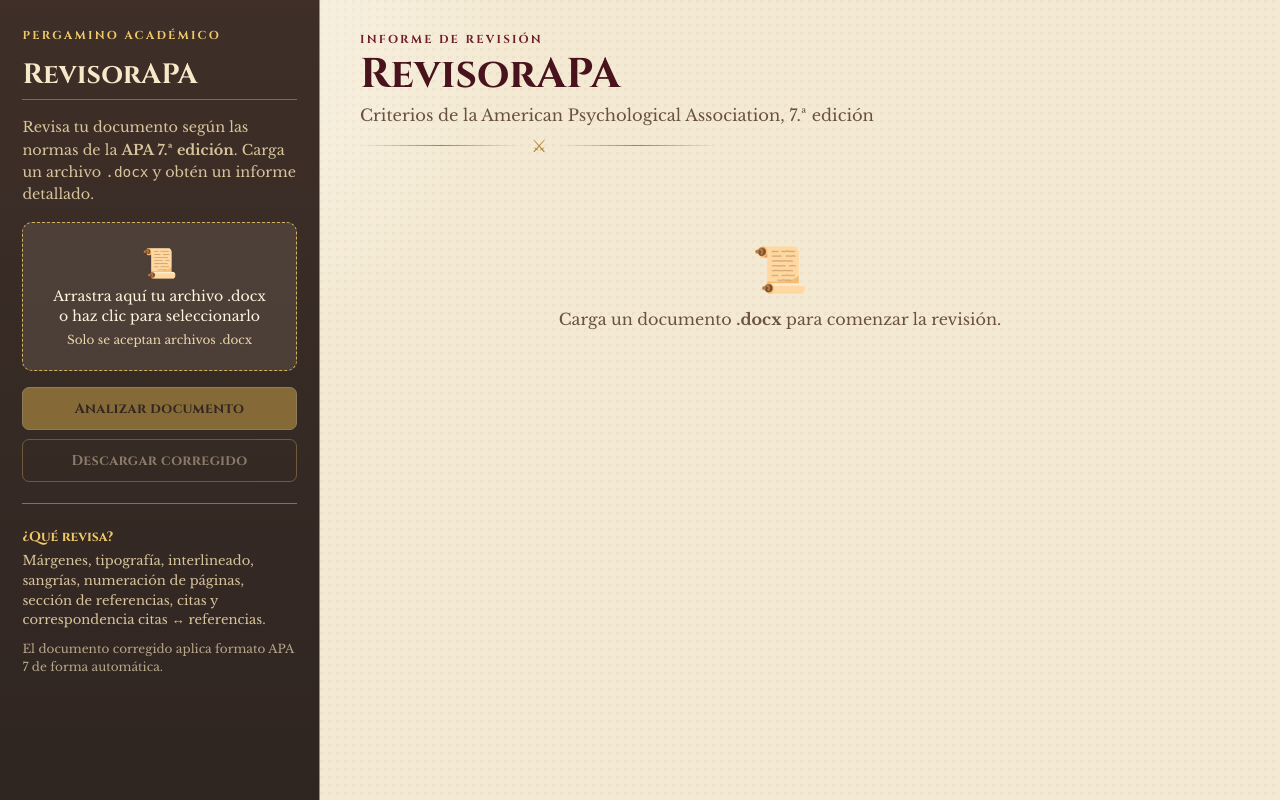
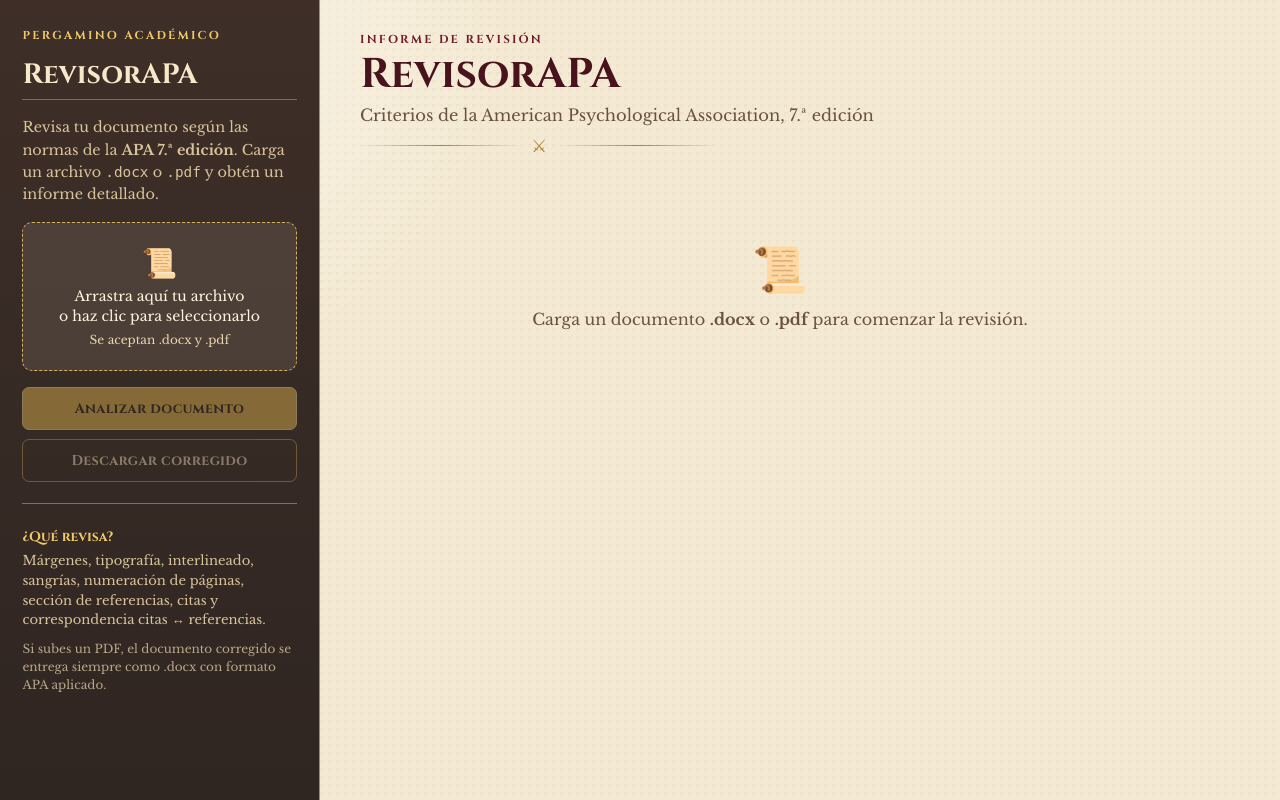
Before and after one commit to Raphyton616/revisor-apa, a FastAPI app: page / in a window 1280 px wide. Run offline with FastAPI, Linux system fonts and the light colour scheme.

Commit message:
Update index.html

```diff
--- a/templates/index.html
+++ b/templates/index.html
@@ -18,14 +18,14 @@
         <h1 class="sidebar-title">RevisorAPA</h1>
         <p class="sidebar-desc">
           Revisa tu documento según las normas de la <strong>APA 7.ª edición</strong>.
-          Carga un archivo <code>.docx</code> y obtén un informe detallado.
+          Carga un archivo <code>.docx</code> o <code>.pdf</code> y obtén un informe detallado.
         </p>
 
         <label class="upload-zone" id="uploadZone" for="fileInput">
           <div class="upload-icon">📜</div>
-          <div class="upload-text">Arrastra aquí tu archivo .docx<br>o haz clic para seleccionarlo</div>
-          <div class="upload-hint">Solo se aceptan archivos .docx</div>
-          <input type="file" id="fileInput" accept=".docx,application/vnd.openxmlformats-officedocument.wordprocessingml.document" hidden />
+          <div class="upload-text">Arrastra aquí tu archivo<br>o haz clic para seleccionarlo</div>
+          <div class="upload-hint">Se aceptan .docx y .pdf</div>
+          <input type="file" id="fileInput" accept=".docx,.pdf,application/pdf,application/vnd.openxmlformats-officedocument.wordprocessingml.document" hidden />
         </label>
 
         <div class="file-info" id="fileInfo" style="display: none;">
@@ -50,7 +50,7 @@
             Márgenes, tipografía, interlineado, sangrías, numeración de páginas,
             sección de referencias, citas y correspondencia citas ↔ referencias.
           </p>
-          <p class="caption">El documento corregido aplica formato APA 7 de forma automática.</p>
+          <p class="caption">Si subes un PDF, el documento corregido se entrega siempre como .docx con formato APA aplicado.</p>
         </div>
       </div>
     </aside>
@@ -67,7 +67,7 @@
       <!-- Empty state -->
       <div class="empty-state" id="emptyState">
         <div class="empty-icon">📜</div>
-        <p>Carga un documento <strong>.docx</strong> para comenzar la revisión.</p>
+        <p>Carga un documento <strong>.docx</strong> o <strong>.pdf</strong> para comenzar la revisión.</p>
       </div>
 
       <!-- Loading -->
@@ -91,4 +91,4 @@
 
   <script src="/static/app.js"></script>
 </body>
-  </html>
+          </html>
```
